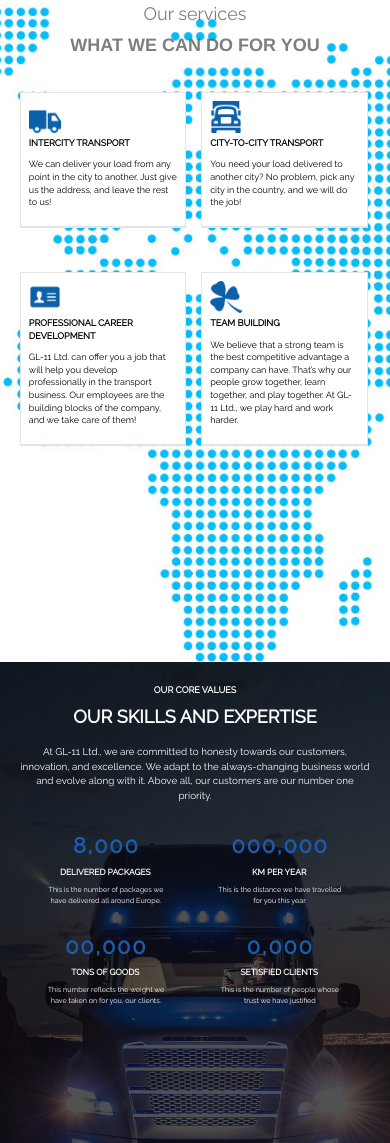
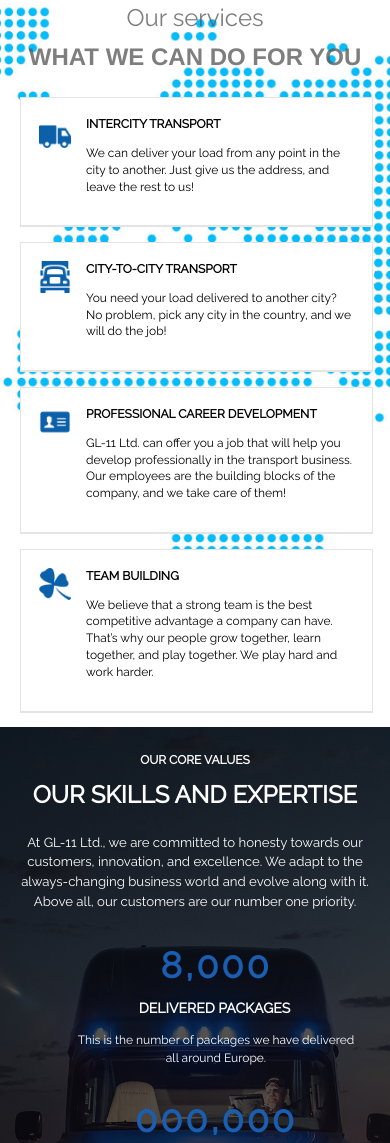
Before and after one commit to IvailoPIvanov/GL-11_Transport.github.io, a plain HTML site: page index.html in a window 390 px wide. Shown: the part 857-2000 px from the top of the page. Drawn offline with Linux system fonts and the light colour scheme; some packages are replaced by stand-ins of ours.

Commit message:
fixing media queries

```diff
--- a/index.html
+++ b/index.html
@@ -196,8 +196,8 @@
                             <div class="move_text_right">
                                 <h2>Team Building </h2>
                                 <p>We believe that a strong team is the best competitive advantage a company can have.
-                                    That’s why our people grow together, learn together, and play together. At GL-11 Ltd.,
-                                    we play hard and work harder.
+                                    That’s why our people grow together, learn together, and play together.
+                                    We play hard and work harder.
                                 </p>
                             </div>
                         </div>
--- a/scripts/main.js
+++ b/scripts/main.js
@@ -1,8 +1,8 @@
 $(document).ready(function () {
     $('.carousel').slick({
-        autoplay : true ,
-        autoplaySpeed : 3000,
-        speed:1500
+        // autoplay : true ,
+        // autoplaySpeed : 3000,
+        // speed:1500
 
     });
 });
--- a/styles/main.css
+++ b/styles/main.css
@@ -13,7 +13,7 @@ body {
     display: block;
     /*font-family: 'Roboto', Arial, sans-serif;*/
     font-family: 'Raleway', sans-serif;
-    font-size: 29px;
+    font-size: 34px;
     background: url("/images/worlddot.jpg") no-repeat center fixed;
     background-size: cover;
     -webkit-background-size: cover;
@@ -571,20 +571,16 @@ textarea:focus {
     -moz-background-size: cover;
     -o-background-size: cover;
     background-size: cover;
-    max-width: 100vw;
-    max-height: 80vh;
     display: block;
     position: relative;
-    min-height: 80vh;
-    min-width: 100vw;
     font-size: 0.5em;
     color: #ffffff;
 }
 
 .div_our_core {
     background-color: rgba(10, 10, 10, 0.71);
-    min-height: 80vh;
-    max-height: 80vw;
+    min-height: 90%;
+    max-height: 90%;
 }
 
 .div_our_top {
@@ -640,9 +636,9 @@ textarea:focus {
     text-align: center;
 }
 
-.out_core_bottom div:first-of-type {
+.out_core_bottom {
 
-    padding-left: 5%;
+    text-align: center;
 
 }
 
@@ -770,10 +766,12 @@ textarea:focus {
 
 .footer_info > img {
 
-    width: 42px;
-    height: 42px;
+    width: 32px;
+    height: 32px;
     padding-left: 47%;
     padding-top: 5%;
+    max-width: 100%;
+    max-height: 100%;
 }
 
 .footer_info p:first-of-type {
@@ -818,9 +816,10 @@ textarea:focus {
 }
 
 /*--- Media Rule ---*/
+
 @media all and (max-width: 768px) {
     body {
-        font-size: 18px;
+        font-size: 24px;
     }
 
     .logo_div img {
@@ -844,10 +843,10 @@ textarea:focus {
 
     .our_core_line_divs {
         float: none;
-        width: 34%;
+        width: 77%;
         padding-left: 10%;
         padding-top: 5%;
-        font-size: 0.8em;
+        font-size: 1em;
     }
 
     .list li {
@@ -905,6 +904,21 @@ textarea:focus {
 
     }
 
+    .first_article {
+        height: 100%;
+    }
+
+    .first_art_right_side_div_table_cell {
+        display: table;
+        width: 100%;
+        padding: 0% 4% 4% 0;
+    }
+
+    .first_art_right_side_div_table_cell_border {
+        display: inherit;
+        width: 87%;
+    }
+
     .first_art_left_side_div {
         text-align: center;
         width: 100%;
@@ -950,7 +964,6 @@ textarea:focus {
     }
 
     .move_text_right {
-        width: 100%;
         line-height: 70%;
     }
 
@@ -979,39 +992,8 @@ textarea:focus {
         width: 100%;
 
     }
+
+    .footer_info {
+        width: 40%
+    }
 }
-
-/*@media all and (max-width: 1488px) {*/
-
-    /*.div_our_top {*/
-        /*font-size: 18px;*/
-        /*display: block;*/
-    /*}*/
-
-    /*.our_core_left {*/
-        /*float: none;*/
-        /*width: 100%;*/
-        /*padding-left: 0;*/
-        /*text-align: center;*/
-    /*}*/
-
-    /*.our_core_right {*/
-        /*float: none;*/
-        /*width: 90%;*/
-        /*text-align: center;*/
-        /*padding-left: 5%;*/
-    /*}*/
-
-    /*.our_core_line_divs p {*/
-        /*padding: 0 0 0 2%;*/
-        /*text-align: center;*/
-        /*float: none;*/
-        /*width: 97%;*/
-
-    /*}*/
-
-    /*.our_core_line_divs span {*/
-        /*font-size: 3em;*/
-    /*}*/
-
-/*}*/
```
